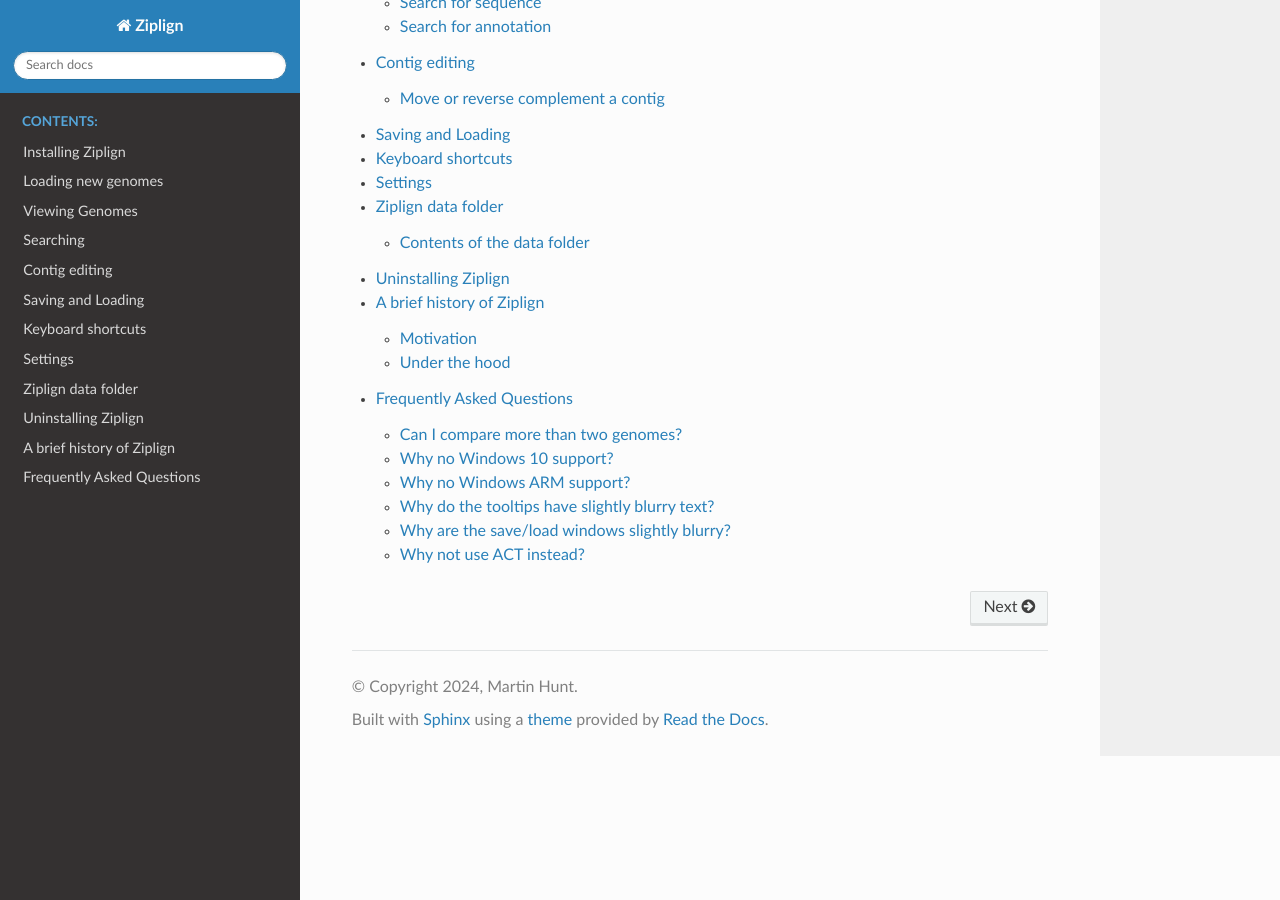
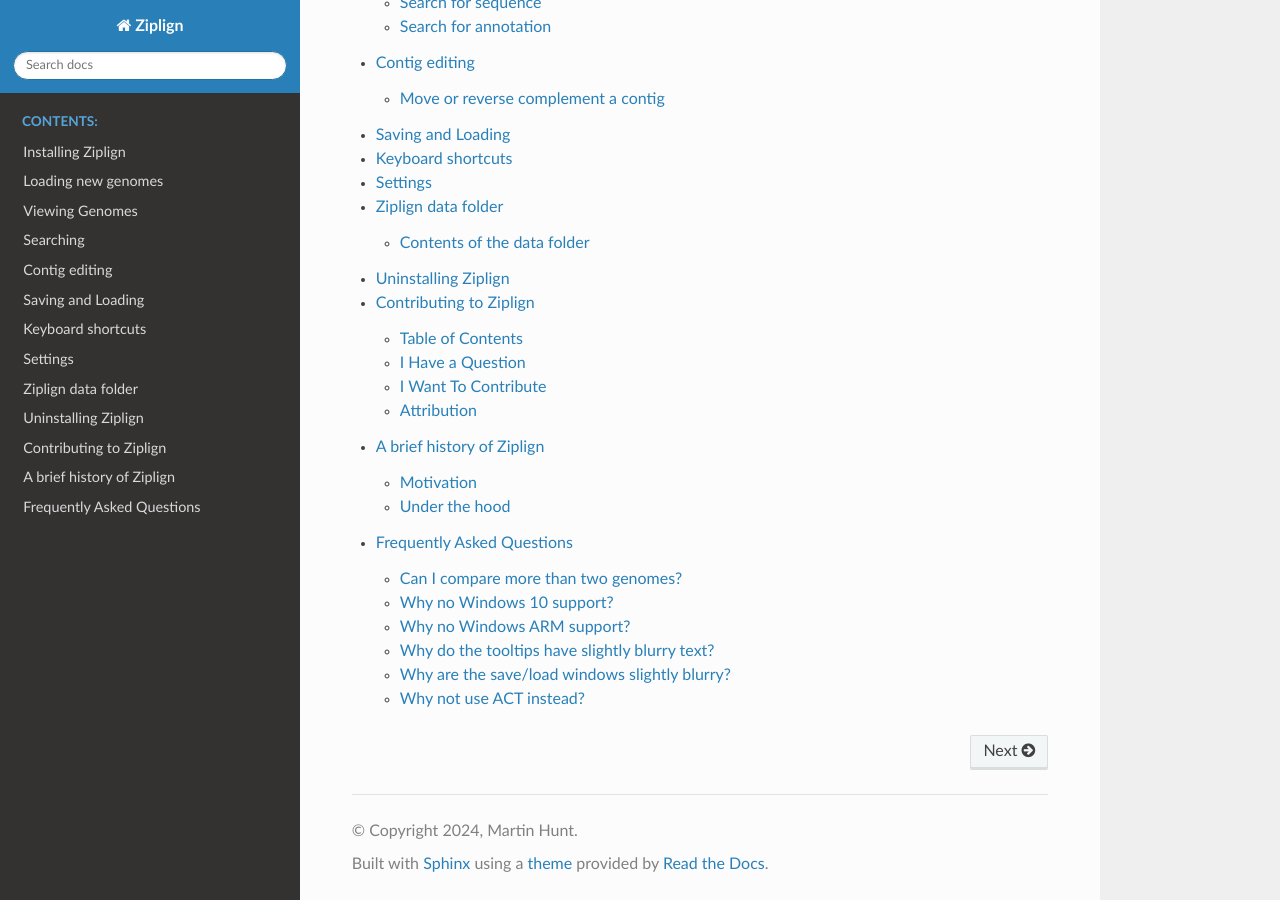
Before and after one commit to martinghunt/ziplign, a Sphinx documentation site: the page built from docs/index.rst, in a window 1280 px wide and 900 px high, scrolled down 925 px. Built offline with Sphinx 7.4.7 and the Read the Docs theme 3.1.0, drawn with Linux system fonts in a browser that asks for light colours; part of the change alters nothing that is shown.

Commit message:
Add contributing to readthedocs

```diff
--- /dev/null
+++ b/docs/contributing.rst
@@ -0,0 +1,293 @@
+.. raw:: html
+
+   <!-- omit in toc -->
+
+Contributing to Ziplign
+=======================
+
+First off, thanks for taking the time to contribute! ❤️
+
+All types of contributions are encouraged and valued. See the `Table of
+Contents <#table-of-contents>`__ for different ways to help and details
+about how this project handles them. Please make sure to read the
+relevant section before making your contribution. It will make it a lot
+easier for us maintainers and smooth out the experience for all
+involved. The community looks forward to your contributions. 🎉
+
+And if you like the project, but just don’t have time to contribute,
+that’s fine. There are other easy ways to support the project and show
+your appreciation, which we would also be very happy about: - Star the
+project - Tweet about it - Refer this project in your project’s readme -
+Mention the project at local meetups and tell your friends/colleagues
+
+.. raw:: html
+
+   <!-- omit in toc -->
+
+Table of Contents
+-----------------
+
+-  `I Have a Question <#i-have-a-question>`__
+-  `I Want To Contribute <#i-want-to-contribute>`__
+-  `Reporting Bugs <#reporting-bugs>`__
+-  `Suggesting Enhancements <#suggesting-enhancements>`__
+-  `Code Contributions <#code-contributions>`__
+-  `Improving The Documentation <#improving-the-documentation>`__
+-  `Styleguides <#styleguides>`__
+-  `Commit Messages <#commit-messages>`__
+-  `Join The Project Team <#join-the-project-team>`__
+
+I Have a Question
+-----------------
+
+If you want to ask a question, we assume that you have read the
+available `Documentation <https://ziplign.readthedocs.io>`__.
+
+Before you ask a question, it is best to search for existing
+`Issues <https://github.com/martinghunt/ziplign/issues>`__ that might
+help you. In case you have found a suitable issue and still need
+clarification, you can write your question in this issue. It is also
+advisable to search the internet for answers first.
+
+If you then still feel the need to ask a question and need
+clarification, we recommend the following:
+
+-  Open an
+   `Issue <https://github.com/martinghunt/ziplign/issues/new>`__.
+-  Provide as much context as you can about what you’re running into.
+-  Provide the Ziplign version and your OS (Windows, MacOS etc),
+   depending on what seems relevant.
+
+We will then take care of the issue as soon as possible.
+
+I Want To Contribute
+--------------------
+
+   .. rubric:: Legal Notice
+      :name: legal-notice
+
+   When contributing to this project, you must agree that you have
+   authored 100% of the content, that you have the necessary rights to
+   the content and that the content you contribute may be provided under
+   the project licence.
+
+Reporting Bugs
+~~~~~~~~~~~~~~
+
+.. raw:: html
+
+   <!-- omit in toc -->
+
+Before Submitting a Bug Report
+^^^^^^^^^^^^^^^^^^^^^^^^^^^^^^
+
+A good bug report shouldn’t leave others needing to chase you up for
+more information. Therefore, we ask you to investigate carefully,
+collect information and describe the issue in detail in your report.
+Please complete the following steps in advance to help us fix any
+potential bug as fast as possible.
+
+-  Make sure that you are using the latest version.
+-  Determine if your bug is really a bug and not an error on your side
+   e.g. using incompatible environment components/versions (Make sure
+   that you have read the
+   `documentation <https://ziplign.readthedocs.io>`__. If you are
+   looking for support, you might want to check `this
+   section <#i-have-a-question>`__).
+-  To see if other users have experienced (and potentially already
+   solved) the same issue you are having, check if there is not already
+   a bug report existing for your bug or error in the `bug
+   tracker <https://github.com/martinghunt/ziplign/issues?q=label%3Abug>`__.
+-  Also make sure to search the internet (including Stack Overflow) to
+   see if users outside of the GitHub community have discussed the
+   issue.
+-  Collect information about the bug:
+
+   -  OS, Platform and Version (Windows, Linux, macOS, x86, ARM)
+   -  Version of Ziplign
+   -  Possibly your input files and the output, or screenshots
+   -  Can you reliably reproduce the issue? And can you also reproduce
+      it with older versions?
+
+.. raw:: html
+
+   <!-- omit in toc -->
+
+How Do I Submit a Good Bug Report?
+^^^^^^^^^^^^^^^^^^^^^^^^^^^^^^^^^^
+
+We use GitHub issues to track bugs and errors. If you run into an issue
+with the project:
+
+-  Open an
+   `Issue <https://github.com/martinghunt/ziplign/issues/new>`__. (Since
+   we can’t be sure at this point whether it is a bug or not, we ask you
+   not to talk about a bug yet and not to label the issue.)
+-  Explain the behavior you would expect and the actual behavior.
+-  Please provide as much context as possible and describe the
+   *reproduction steps* that someone else can follow to recreate the
+   issue on their own. This usually includes your code. For good bug
+   reports you should isolate the problem and create a reduced test
+   case.
+-  Provide the information you collected in the previous section.
+
+Once it’s filed:
+
+-  The project team will label the issue accordingly.
+-  A team member will try to reproduce the issue with your provided
+   steps. If there are no reproduction steps or no obvious way to
+   reproduce the issue, the team will ask you for those steps and mark
+   the issue as ``needs-repro``. Bugs with the ``needs-repro`` tag will
+   not be addressed until they are reproduced.
+-  If the team is able to reproduce the issue, it will be marked
+   ``needs-fix``, as well as possibly other tags (such as ``critical``),
+   and the issue will be left to be `implemented by
+   someone <#code-contributions>`__.
+
+Suggesting Enhancements
+~~~~~~~~~~~~~~~~~~~~~~~
+
+This section guides you through submitting an enhancement suggestion for
+Ziplign, **including completely new features and minor improvements to
+existing functionality**. Following these guidelines will help
+maintainers and the community to understand your suggestion and find
+related suggestions.
+
+.. raw:: html
+
+   <!-- omit in toc -->
+
+Before Submitting an Enhancement
+^^^^^^^^^^^^^^^^^^^^^^^^^^^^^^^^
+
+-  Make sure that you are using the latest version.
+-  Read the `documentation <https://ziplign.readthedocs.io>`__ carefully
+   and find out if the functionality is already covered, maybe by an
+   individual configuration.
+-  Perform a `search <https://github.com/martinghunt/ziplign/issues>`__
+   to see if the enhancement has already been suggested. If it has, add
+   a comment to the existing issue instead of opening a new one.
+-  Find out whether your idea fits with the scope and aims of the
+   project. It’s up to you to make a strong case to convince the
+   project’s developers of the merits of this feature. Keep in mind that
+   we want features that will be useful to the majority of our users and
+   not just a small subset. If you’re just targeting a minority of
+   users, consider writing an add-on/plugin library.
+
+.. raw:: html
+
+   <!-- omit in toc -->
+
+How Do I Submit a Good Enhancement Suggestion?
+^^^^^^^^^^^^^^^^^^^^^^^^^^^^^^^^^^^^^^^^^^^^^^
+
+Enhancement suggestions are tracked as `GitHub
+issues <https://github.com/martinghunt/ziplign/issues>`__.
+
+-  Use a **clear and descriptive title** for the issue to identify the
+   suggestion.
+-  Provide a **step-by-step description of the suggested enhancement**
+   in as many details as possible.
+-  **Describe the current behavior** and **explain which behavior you
+   expected to see instead** and why. At this point you can also tell
+   which alternatives do not work for you.
+-  You may want to **include screenshots or screen recordings** which
+   help you demonstrate the steps or point out the part which the
+   suggestion is related to. You can use
+   `LICEcap <https://www.cockos.com/licecap/>`__ to record GIFs on macOS
+   and Windows, and the built-in `screen recorder in
+   GNOME <https://help.gnome.org/users/gnome-help/stable/screen-shot-record.html.en>`__
+   or `SimpleScreenRecorder <https://github.com/MaartenBaert/ssr>`__ on
+   Linux.
+-  **Explain why this enhancement would be useful** to most Ziplign
+   users. You may also want to point out the other projects that solved
+   it better and which could serve as inspiration.
+
+Code Contributions
+~~~~~~~~~~~~~~~~~~
+
+Ziplign is developed using the Godot engine and IDE available for free
+from here: https://godotengine.org/download/. It is available for
+Windows, MacOS and Linux. Please use the Godot IDE it to modify the
+code, and let it do the formatting (indendation etc). Test your changes
+using the “Run Project” button near the top right of the IDE.
+
+Please test the main functionality of Ziplign using the built-in test
+data. Run the project, select “New”, click the test data button at the
+top, and then “Start”. See the `test
+data <https://ziplign.readthedocs.io/en/stable/installation.html#use-the-test-data>`__
+documentation for more details and screenshots.
+
+Once the test data are loaded, test all of the following still work,
+which is a basic check of the main functionality. It does not test
+everything.
+
+1. All navigation buttons at the top left, and the cursor keys on the
+   keyboard.
+2. The main horizontal scroll bars at the top and bottom, to slide the
+   genomes left and right.
+3. Zooming using the buttons on the left and with the keys ``-``, ``+``,
+   ``=``. Also, where possible, with a mouse wheel or trackpad pinch
+   gesture.
+4. Double-click on any BLAST match to check that the view jumps so that
+   the match is on the left of the window. Reset the view by pressing
+   ``=``.
+5. Reverse complement buttons on the left. Check both the top and bottom
+   genomes are correctly reverse complemented.
+6. In the filter matches fields:
+
+   -  Set the minimum match length to 500bp. All but one of the matches
+      should disappear. Put it back to 100bp.
+   -  Set the maximum match length to 500bp. One match should disappear.
+      Put it back to 1000000bp.
+   -  Set the minimumum percent identity to 99. All but two matches
+      should disappear. Put it back to 90.
+
+7. Test saving/loading temporary views work. Press ``shift-1`` to save
+   the current view in slot 1. Then move anywhere else and press ``1``.
+   It should return to the saved view.
+8. Check that searching works. Click on the magnifying glass icon on the
+   left, near the bottom. Check the searches below. Clicking on each
+   search result at the bottom left should highlight where it is in the
+   genome.
+
+   -  Search for the sequence AGTCCAGAGTGGGGG. There should be two
+      matches.
+   -  Search for “name” in the annotation. There should be several
+      matches.
+
+9. Return to the main menu (top left return button or press ``q``), and
+   then check that the project can be saved to a file and then loaded
+   from that file.
+
+If your code changes affect something not listed above, then obviously
+check the releveant functionality. Once you have made the changes and
+are happy everything works, submit a pull request. The GitHub
+documentation may help if this is your first pull request:
+https://docs.github.com/en/get-started/exploring-projects-on-github/contributing-to-open-source.
+
+Improving The Documentation
+~~~~~~~~~~~~~~~~~~~~~~~~~~~
+
+Please raise a GitHub issue for suggestions, or pull requests with fixes
+are welcome!
+
+If you want to edit the documentation:
+
+-  The documentation is in the folder ``docs/``.
+-  Build a local copy of the documentation by running
+   ``sphinx-build -b html -d _build/doctrees . OUT/html``. This assumes
+   that sphinx is installed (on Ubuntu the package is python3-sphinx),
+   and also the python package sphinx_rtd_theme (which is pip
+   installable).
+-  Submit a pull request with the changes
+
+.. raw:: html
+
+   <!-- omit in toc -->
+
+Attribution
+-----------
+
+This guide is based on the
+`contributing.md <https://contributing.md/generator>`__!
--- a/docs/index.rst
+++ b/docs/index.rst
@@ -24,5 +24,6 @@ under the permissive MIT license. Please report any issues on GitHub.
    settings
    data_folder
    uninstalling
+   contributing
    background
    faq
```
